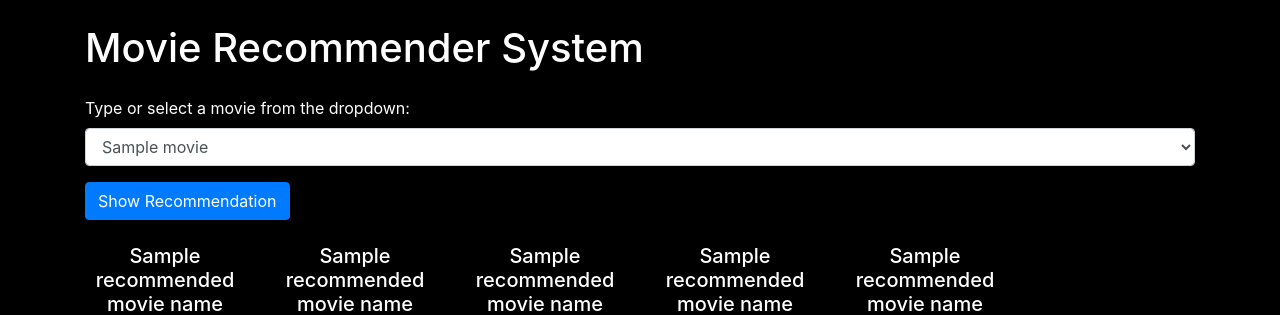
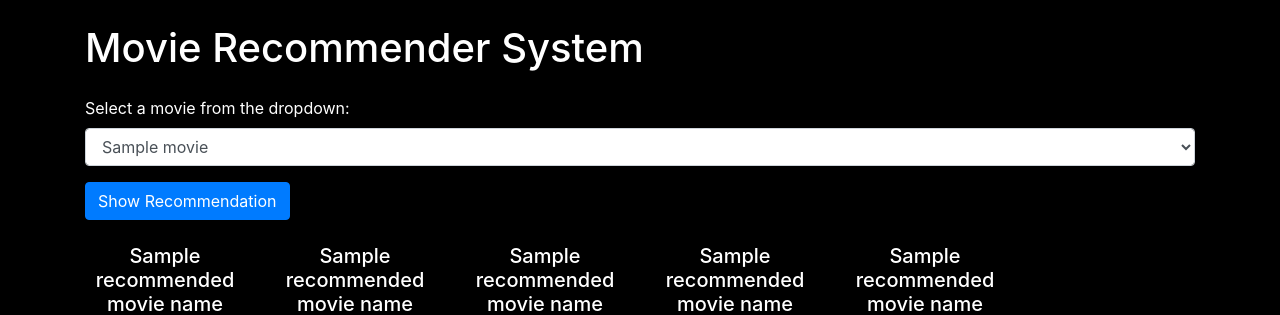
Before and after one commit to SahithiA17/Movie-Recommendation-System, a Flask app: template templates/index.html in a window 1280 px wide. Shown: the top 315 px of the page. Run offline with Flask 3, Linux system fonts and the light colour scheme; the template is opened without the code that fills it: most values are stand-ins (such as "Sample title", 1, 10 or a date in 2020); grey boxes marked "Sample" are stand-in pictures; parts of the project's set-up code (start-up, migrations or seed data) failed here and were passed over; some libraries are stand-ins or nearby versions.

Commit message:
Update index.html

```diff
--- a/templates/index.html
+++ b/templates/index.html
@@ -56,11 +56,11 @@
 
         <form method="POST" action="/">
             <div class="form-group">
-                <label for="movie">Type or select a movie from the dropdown:</label>
+                <label for="movie">Select a movie from the dropdown:</label>
                 <select name="movie" id="movie" class="form-control">
                     <!-- Iterate through the movie list and create options -->
                     {% for movie in movie_list %}
-                        <option value="{{ movie }}">{{ movie }}</option>
+                        <option value="{{ movie }}" {% if selected_movie == movie %} selected {% endif %}>{{ movie }}</option>
                     {% endfor %}
                 </select>
             </div>
```
